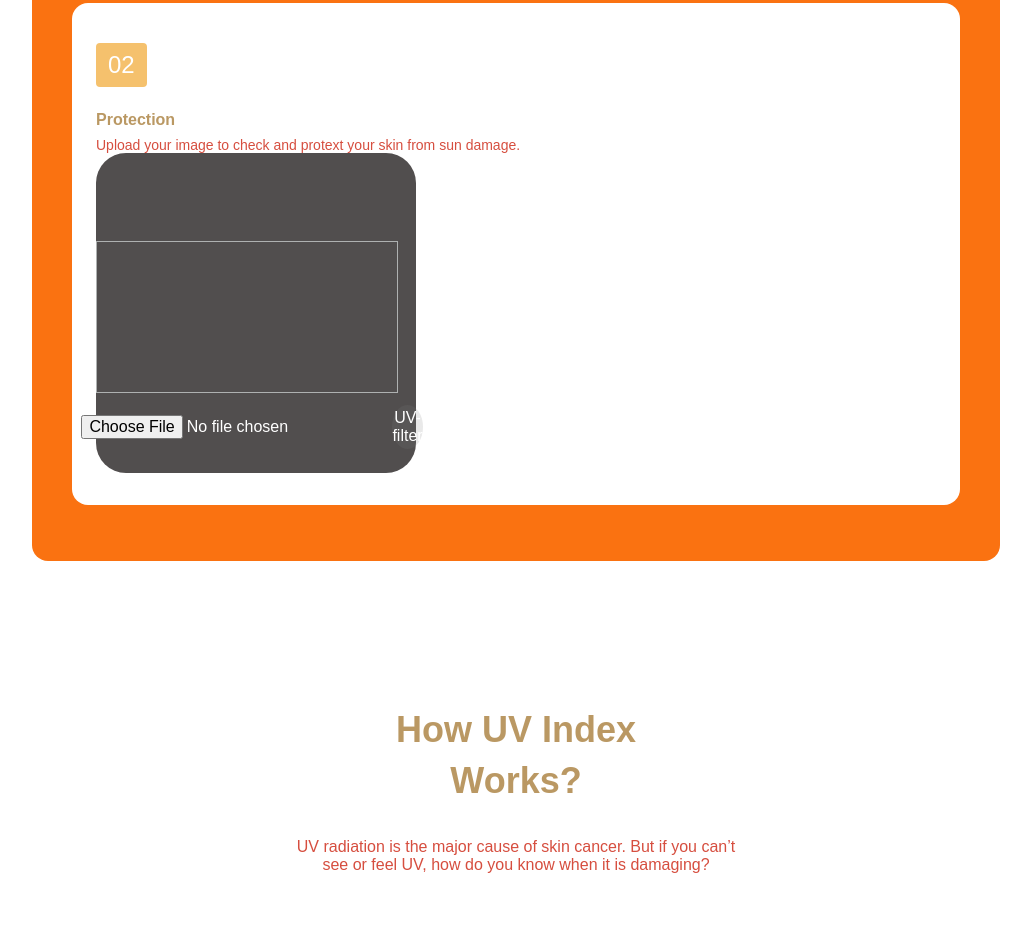
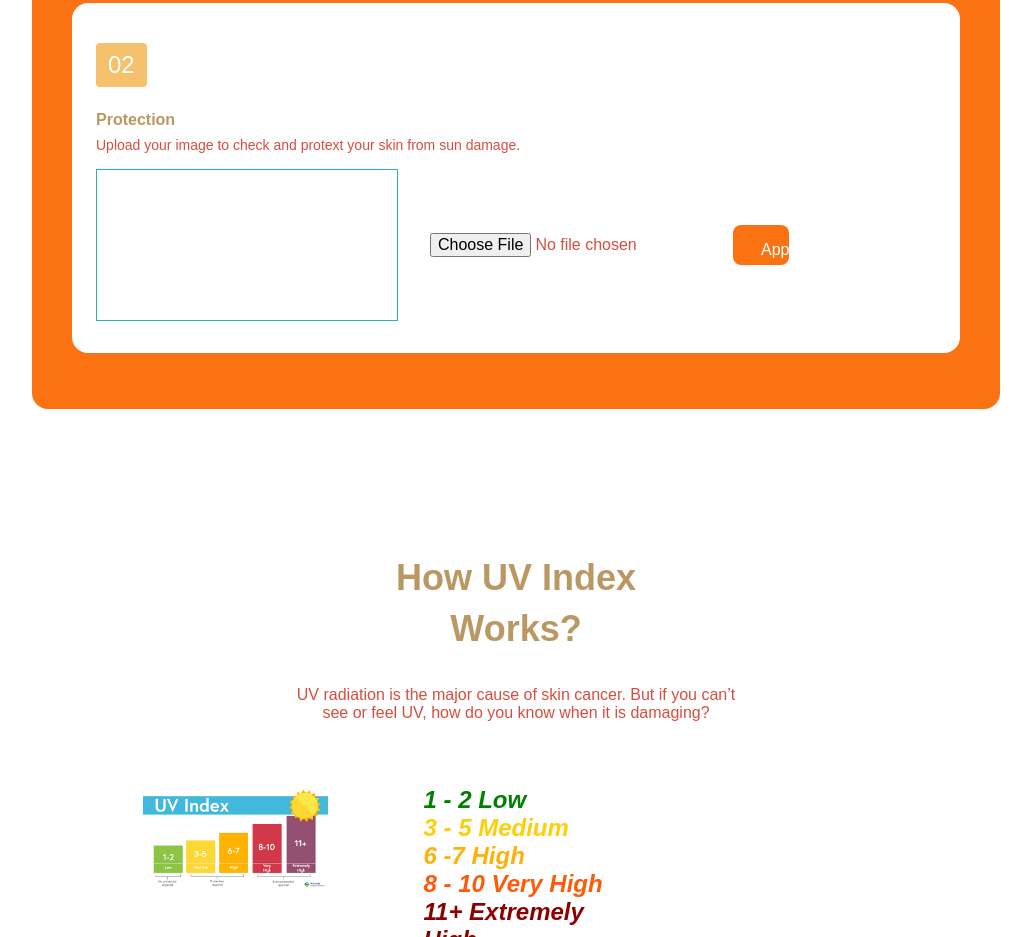
Before and after one commit to zyphuscode/UV2_APP, a plain HTML site: page index.html in a window 1280 px wide. Shown: the part 3385-4322 px from the top of the page, without its empty margins (124-1155 px from the left). Drawn offline with nearby package versions, Linux system fonts and the light colour scheme.

Commit message:
refine some ui

```diff
--- a/index.html
+++ b/index.html
@@ -154,11 +154,12 @@
                     </h2>
 
                     <div class="steps__container grid">
+
                         <div class="steps__card">
                             <div class="steps__card-number">01</div>
-                            <h3 class="steps__card-title">UV data</h3>
+                            <h3 class="steps__card-title">UV Index</h3>
                             <p class="steps__card-description">
-                                Get real time UV index.
+                               Get real time UV Index
                             </p>
                         </div>
 
@@ -201,7 +202,7 @@
 
 
 
-                                <img src="images/Screen Shot 2022-06-30 at 10.57.35 am.png" alt="" class="">
+                                <img src="images/Screen Shot 2022-06-30 at 5.19.42 pm.png" alt="" class="">
                                 <a href="https://eclectic-strudel-0b4f44.netlify.app/" class="button button--flex">
                                     Get the UV Index here <i class="ri-arrow-right-down-line button__icon"></i>
                                 </a>
@@ -219,7 +220,7 @@
               <section class="steps section container">
                 <div class="steps__bg">
                     <h2 class="section__title-center steps__title">
-                        UV and sun protection  <br> alerts each day.
+                        Skin <br> protection by sun damage
                     </h2>
 
                         <div class="steps__card">
@@ -229,14 +230,16 @@
 
                                 Upload your image to check and protext your skin from sun damage.
                             </p>
-                            <div class="card">
+                         <div class="steps__container grid">
                                 <canvas id="c"> Upload your image in sunlight</canvas>
                                 <div class="search">
                                   <input type="file"  id="infile" placeholder="Upload" onchange="handleFiles(this.files)">
+                                <br>
+                                <br>
+                                 <button id="uv" class="button">Apply</button>
 
-                                 <button id="uv" class="uv">UV-filter</button>
 
-                                </div>
+                            </div>
                             </div>
                         </div>
                     </div>
@@ -253,12 +256,12 @@
                     </p>
 
                     <div class="product__container grid">
-                        <article class="product__card">
 
 
-                            <img src="images/download.png" alt="" class="product__img">
 
-                            <h4 class="section__title about__title">UV Index Results</h4>
+                            <img src="images/download.png" alt="" >
+
+
                             <span class="product__price">
                                 <ul class='bx-ul'>
                                 <li><i class='bx bx-circle' style= "color:green; font-size:24px">1 - 2 Low</i></li>
@@ -269,7 +272,7 @@
                                 </ul>
                                 </span>
 
-                        </article>
+
                         </div>
                         </section>
 
--- a/style.css
+++ b/style.css
@@ -580,6 +580,15 @@
         background: #ff2c2c6b;
       }
 
+      button{
+        text-align: center;
+        display: flex;
+        padding: 10px;
+        width: 50px;
+        height: 40px;
+
+      }
+
       h1.temp {
         margin: 0;
         margin-bottom: 0.4em;
@@ -636,18 +645,7 @@
         justify-content: center;
       }
 
-      button {
-        margin: 0.5em;
-        border-radius: 50%;
-        border: none;
-        height: 44px;
-        width: 44px;
-        outline: none;
-        background: #7c7c7c2b;
-        color: white;
-        cursor: pointer;
-        transition: 0.2s ease-in-out;
-      }
+
 
     /*=============== QUESTIONS ===============*/
   .questions{
```
Also changed, not shown: images/Screen Shot 2022-06-30 at 10.57.35 am.png (deleted), images/Screen Shot 2022-06-30 at 5.19.42 pm.png (added).
